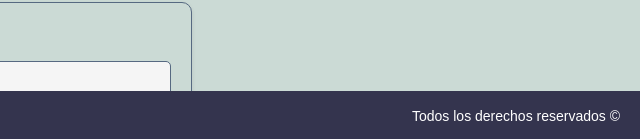
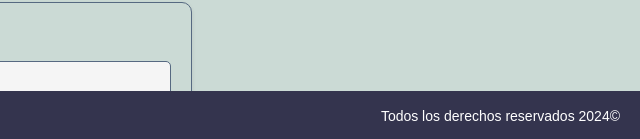
Before and after one commit to IvanNicolasVio/PP_LABO_III, a plain HTML site: page index.html in a window 1280 px wide. Shown: the part 659-798 px from the top of the page, 640-1280 px from the left. Drawn offline with Linux system fonts and the light colour scheme.

Commit message:
cambios minimos

```diff
--- a/index.html
+++ b/index.html
@@ -104,7 +104,7 @@
                 <li><a href="#">Contacto</a></li>
             </ul>
         </nav>
-        <p>Todos los derechos reservados &copy;</p>
+        <p>Todos los derechos reservados 2024&copy;</p>
     </footer>
 </body>
 </html>
```
